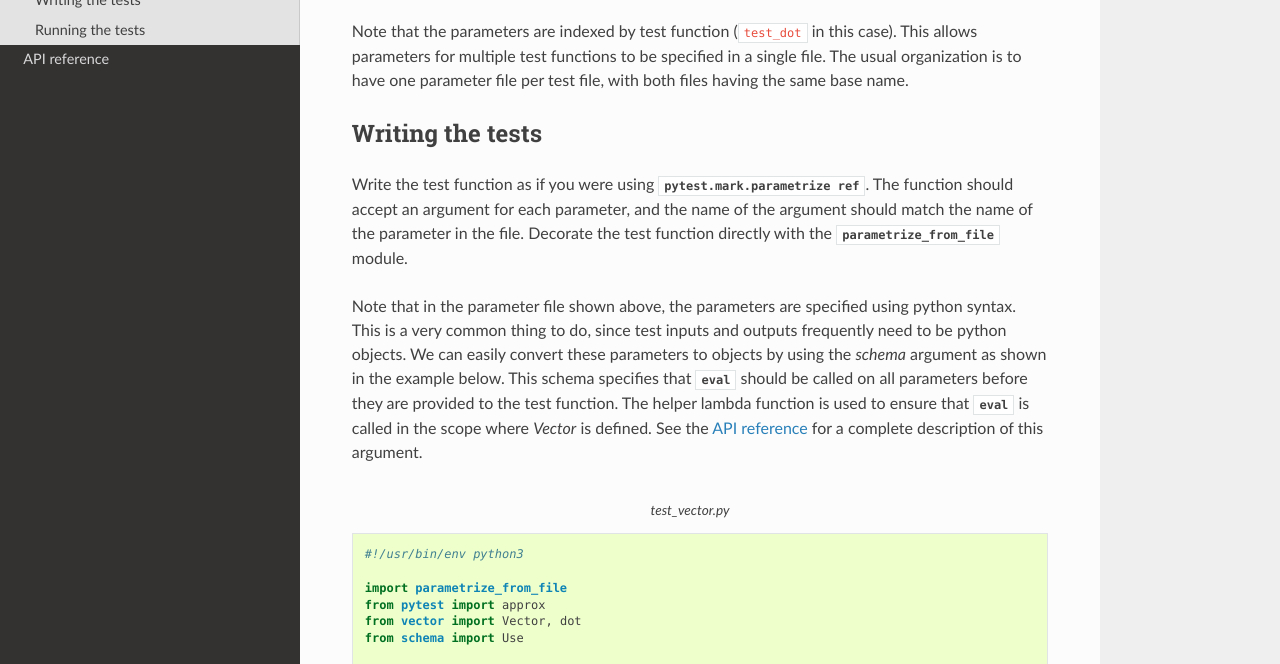
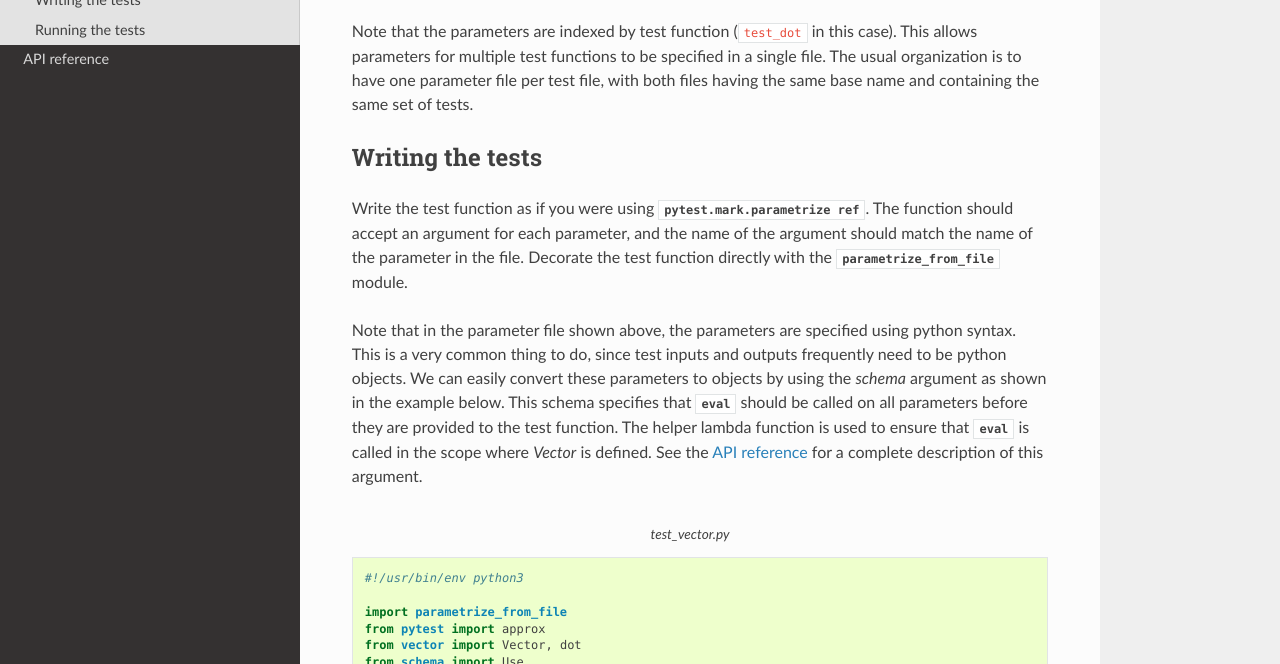
Before and after one commit to kalekundert/parametrize_from_file, a Sphinx documentation site: the page built from docs/basic_usage.rst, in a window 1280 px wide and 900 px high, scrolled down 781 px, cut to the strip 236-900 px from the top of the window. Built offline with Sphinx 7.4.7 and the Read the Docs theme 2.0.0, drawn with Linux system fonts in a browser that asks for light colours.

Commit message:
docs: tweak some wording

```diff
--- a/docs/basic_usage.rst
+++ b/docs/basic_usage.rst
@@ -33,7 +33,8 @@ lots of quoting or escaping for such values:
 Note that the parameters are indexed by test function (``test_dot`` in this
 case).  This allows parameters for multiple test functions to be specified in a
 single file.  The usual organization is to have one parameter file per test
-file, with both files having the same base name.
+file, with both files having the same base name and containing the same set of
+tests.
 
 Writing the tests
 =================
```
